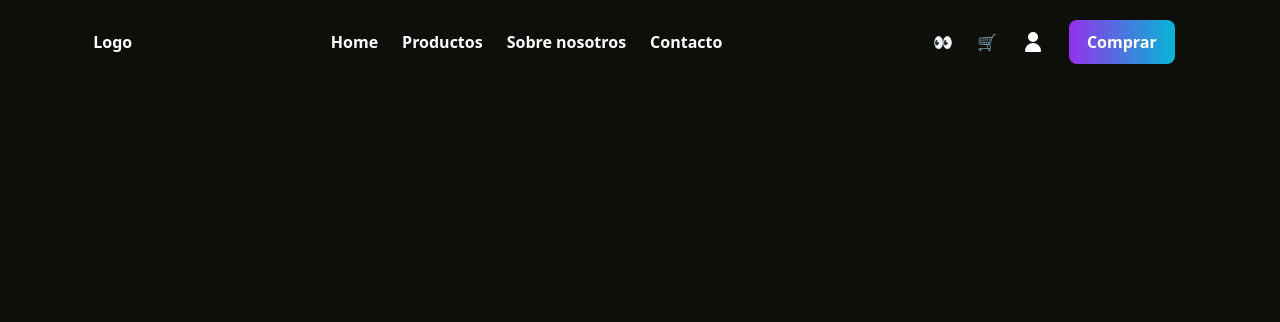
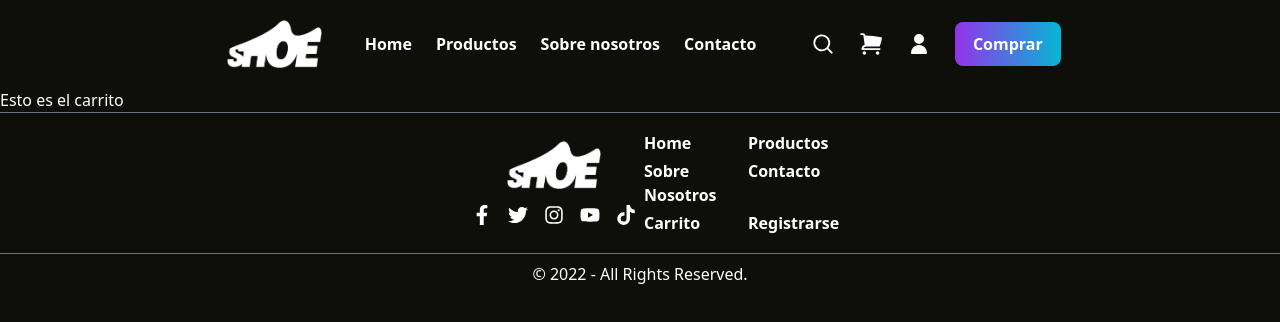
Before and after one commit to IgnacioLF/tienda_zapatillas_web, a React (Vite) app: page /carrito in a window 1280 px wide. Shown: the top 322 px of the page. Built offline with nearby package versions, Linux system fonts and the light colour scheme.

Commit message:
-added footer and icons

```diff
--- a/src/App.jsx
+++ b/src/App.jsx
@@ -1,5 +1,7 @@
 import { Routes, Route } from "react-router-dom";
+import Footer from "./components/Footer";
 import Header from "./components/Header";
+import Cart from "./pages/Cart";
 import Contacto from "./pages/Contacto";
 import HomePage from "./pages/HomePage";
 import Register from "./pages/Register";
@@ -8,7 +10,7 @@ import Tienda from "./pages/Tienda";
 
 function App() {
   return (
-    <div className="App">
+    <div className="App scroll-smooth">
       <Header />
       <Routes>
         <Route exact path="/" element={<HomePage />} />
@@ -16,7 +18,9 @@ function App() {
         <Route path="/sobre_nosotros" element={<SobreNosotros />} />
         <Route path="/contacto" element={<Contacto />} />
         <Route path="/registrarse" element={<Register />} />
+        <Route path="/carrito" element={<Cart />} />
       </Routes>
+      <Footer />
     </div>
   );
 }
--- /dev/null
+++ b/src/components/Footer.jsx
@@ -0,0 +1,113 @@
+import { Link } from "react-router-dom";
+import logoImage from "../assets/logo.png";
+
+const Footer = () => {
+  return (
+    <footer className="mb-2">
+      <div id="line_top" className="h-[1px] w-full bg-gray-500"></div>
+      <div
+        id="middle_footer"
+        className="w-full text-white flex justify-between items-center px-[29rem] py-3"
+      >
+        <div className="flex flex-col justify-center items-center">
+          <h2 className="py-4">
+            <Link to={"/"}>
+              <img src={logoImage} className="h-[3rem]" />
+            </Link>
+          </h2>
+          <div className="flex mb-4">
+            <a id="facebook" className="mx-2 hover:text-purple-500">
+              <svg
+                xmlns="http://www.w3.org/2000/svg"
+                viewBox="0 0 320 512"
+                className="w-5 h-5"
+              >
+                <path
+                  fill="currentColor"
+                  d="M279.14 288l14.22-92.66h-88.91v-60.13c0-25.35 12.42-50.06 52.24-50.06h40.42V6.26S260.43 0 225.36 0c-73.22 0-121.08 44.38-121.08 124.72v70.62H22.89V288h81.39v224h100.17V288z"
+                />
+              </svg>
+            </a>
+            <a id="twitter" className="mx-2 hover:text-purple-500">
+              <svg
+                xmlns="http://www.w3.org/2000/svg"
+                viewBox="0 0 512 512"
+                className="w-5 h-5"
+              >
+                <path
+                  fill="currentColor"
+                  d="M459.37 151.716c.325 4.548.325 9.097.325 13.645 0 138.72-105.583 298.558-298.558 298.558-59.452 0-114.68-17.219-161.137-47.106 8.447.974 16.568 1.299 25.34 1.299 49.055 0 94.213-16.568 130.274-44.832-46.132-.975-84.792-31.188-98.112-72.772 6.498.974 12.995 1.624 19.818 1.624 9.421 0 18.843-1.3 27.614-3.573-48.081-9.747-84.143-51.98-84.143-102.985v-1.299c13.969 7.797 30.214 12.67 47.431 13.319-28.264-18.843-46.781-51.005-46.781-87.391 0-19.492 5.197-37.36 14.294-52.954 51.655 63.675 129.3 105.258 216.365 109.807-1.624-7.797-2.599-15.918-2.599-24.04 0-57.828 46.782-104.934 104.934-104.934 30.213 0 57.502 12.67 76.67 33.137 23.715-4.548 46.456-13.32 66.599-25.34-7.798 24.366-24.366 44.833-46.132 57.827 21.117-2.273 41.584-8.122 60.426-16.243-14.292 20.791-32.161 39.308-52.628 54.253z"
+                />
+              </svg>
+            </a>
+            <a id="instagram" className="mx-2 hover:text-purple-500">
+              <svg
+                xmlns="http://www.w3.org/2000/svg"
+                viewBox="0 0 448 512"
+                className="w-5 h-5"
+              >
+                <path
+                  fill="currentColor"
+                  d="M224.1 141c-63.6 0-114.9 51.3-114.9 114.9s51.3 114.9 114.9 114.9S339 319.5 339 255.9 287.7 141 224.1 141zm0 189.6c-41.1 0-74.7-33.5-74.7-74.7s33.5-74.7 74.7-74.7 74.7 33.5 74.7 74.7-33.6 74.7-74.7 74.7zm146.4-194.3c0 14.9-12 26.8-26.8 26.8-14.9 0-26.8-12-26.8-26.8s12-26.8 26.8-26.8 26.8 12 26.8 26.8zm76.1 27.2c-1.7-35.9-9.9-67.7-36.2-93.9-26.2-26.2-58-34.4-93.9-36.2-37-2.1-147.9-2.1-184.9 0-35.8 1.7-67.6 9.9-93.9 36.1s-34.4 58-36.2 93.9c-2.1 37-2.1 147.9 0 184.9 1.7 35.9 9.9 67.7 36.2 93.9s58 34.4 93.9 36.2c37 2.1 147.9 2.1 184.9 0 35.9-1.7 67.7-9.9 93.9-36.2 26.2-26.2 34.4-58 36.2-93.9 2.1-37 2.1-147.8 0-184.8zM398.8 388c-7.8 19.6-22.9 34.7-42.6 42.6-29.5 11.7-99.5 9-132.1 9s-102.7 2.6-132.1-9c-19.6-7.8-34.7-22.9-42.6-42.6-11.7-29.5-9-99.5-9-132.1s-2.6-102.7 9-132.1c7.8-19.6 22.9-34.7 42.6-42.6 29.5-11.7 99.5-9 132.1-9s102.7-2.6 132.1 9c19.6 7.8 34.7 22.9 42.6 42.6 11.7 29.5 9 99.5 9 132.1s2.7 102.7-9 132.1z"
+                />
+              </svg>
+            </a>
+            <a id="youtube" className="mx-2 hover:text-purple-500">
+              <svg
+                xmlns="http://www.w3.org/2000/svg"
+                viewBox="0 0 576 512"
+                className="w-5 h-5"
+              >
+                <path
+                  fill="currentColor"
+                  d="M549.655 124.083c-6.281-23.65-24.787-42.276-48.284-48.597C458.781 64 288 64 288 64S117.22 64 74.629 75.486c-23.497 6.322-42.003 24.947-48.284 48.597-11.412 42.867-11.412 132.305-11.412 132.305s0 89.438 11.412 132.305c6.281 23.65 24.787 41.5 48.284 47.821C117.22 448 288 448 288 448s170.78 0 213.371-11.486c23.497-6.321 42.003-24.171 48.284-47.821 11.412-42.867 11.412-132.305 11.412-132.305s0-89.438-11.412-132.305zm-317.51 213.508V175.185l142.739 81.205-142.739 81.201z"
+                />
+              </svg>
+            </a>
+            <a id="tiktok" className="mx-2 hover:text-purple-500">
+              <svg
+                xmlns="http://www.w3.org/2000/svg"
+                viewBox="0 0 448 512"
+                className="w-5 h-5"
+              >
+                <path
+                  fill="currentColor"
+                  d="M448,209.91a210.06,210.06,0,0,1-122.77-39.25V349.38A162.55,162.55,0,1,1,185,188.31V278.2a74.62,74.62,0,1,0,52.23,71.18V0l88,0a121.18,121.18,0,0,0,1.86,22.17h0A122.18,122.18,0,0,0,381,102.39a121.43,121.43,0,0,0,67,20.14Z"
+                />
+              </svg>
+            </a>
+          </div>
+        </div>
+        <div>
+          <ul className="grid grid-cols-2 gap-x-9 gap-y-1 font-semibold">
+            <li className="hover:text-purple-500">
+              <Link to={"/"}>Home</Link>
+            </li>
+            <li className="hover:text-purple-500">
+              {" "}
+              <Link to={"/tienda"}>Productos</Link>
+            </li>
+            <li className="hover:text-purple-500">
+              <Link to={"/sobre_nosotros"}>Sobre Nosotros</Link>
+            </li>
+            <li className="hover:text-purple-500">
+              <Link to={"/contacto"}>Contacto</Link>
+            </li>
+            <li className="hover:text-purple-500">
+              <Link to={"/carrito"}>Carrito</Link>
+            </li>
+            <li className="hover:text-purple-500">
+              <Link to={"/registrarse"}>Registrarse</Link>
+            </li>
+          </ul>
+        </div>
+      </div>
+      <div id="line_botom" className="h-[1px] w-full bg-gray-500"></div>
+      <p className="text-white text-center mt-2">
+        © 2022 - All Rights Reserved.
+      </p>
+    </footer>
+  );
+};
+
+export default Footer;
--- a/src/components/Header.jsx
+++ b/src/components/Header.jsx
@@ -6,6 +6,7 @@ import PurpleButton from "./PurpleButton";
 import { useSignInValidator } from "../customHooks/useSigninValidator";
 import ErrorDiv from "./ErrorDiv";
 import { inicioSesionUsuario } from "../api/ServicioWebUsuarios_Spring";
+import logoImage from "../assets/logo.png";
 
 const Header = () => {
   const [userDropdown, setUserDropdown] = useState(false);
@@ -64,10 +65,12 @@ const Header = () => {
   };
 
   return (
-    <header>
-      <nav className="flex justify-around items-center py-5 text-white font-semibold">
-        <div>
-          <Link to={"/"}>Logo</Link>
+    <header className="flex justify-center">
+      <nav className="w-full max-w-[70%] flex justify-around items-center py-5 text-white font-semibold">
+        <div className="ml-5">
+          <Link to={"/"}>
+            <img src={logoImage} className="h-[3rem]" />
+          </Link>
         </div>
         <div>
           <ul className="flex">
@@ -86,13 +89,37 @@ const Header = () => {
           </ul>
         </div>
         <div className="flex items-center">
-          <div className="mx-3">👀</div>
-          <div className="mx-3">🛒</div>
+          <div className="mx-3 hover:text-purple-500">
+            <svg
+              xmlns="http://www.w3.org/2000/svg"
+              viewBox="0 0 20 20"
+              fill="currentColor"
+              className="w-6 h-6"
+            >
+              <path
+                fillRule="evenodd"
+                d="M9 3.5a5.5 5.5 0 100 11 5.5 5.5 0 000-11zM2 9a7 7 0 1112.452 4.391l3.328 3.329a.75.75 0 11-1.06 1.06l-3.329-3.328A7 7 0 012 9z"
+                clipRule="evenodd"
+              />
+            </svg>
+          </div>
+          <div className="mx-3 hover:text-purple-500">
+            <Link to={"/carrito"}>
+              <svg
+                xmlns="http://www.w3.org/2000/svg"
+                viewBox="0 0 20 20"
+                fill="currentColor"
+                className="w-6 h-6"
+              >
+                <path d="M1 1.75A.75.75 0 011.75 1h1.628a1.75 1.75 0 011.734 1.51L5.18 3a65.25 65.25 0 0113.36 1.412.75.75 0 01.58.875 48.645 48.645 0 01-1.618 6.2.75.75 0 01-.712.513H6a2.503 2.503 0 00-2.292 1.5H17.25a.75.75 0 010 1.5H2.76a.75.75 0 01-.748-.807 4.002 4.002 0 012.716-3.486L3.626 2.716a.25.25 0 00-.248-.216H1.75A.75.75 0 011 1.75zM6 17.5a1.5 1.5 0 11-3 0 1.5 1.5 0 013 0zM15.5 19a1.5 1.5 0 100-3 1.5 1.5 0 000 3z" />
+              </svg>
+            </Link>
+          </div>
           <div className="mx-3">
             <a onClick={handleUserClick}>
               <svg
-                className="w-6 h-6"
-                fill="white"
+                className="w-6 h-6 hover:text-purple-500"
+                fill="currentColor"
                 stroke="currentColor"
                 viewBox="0 0 24 24"
                 xmlns="http://www.w3.org/2000/svg"
@@ -106,7 +133,7 @@ const Header = () => {
               </svg>
             </a>
             {userDropdown && (
-              <div className="max-w-[15rem] flex flex-col justify-center items-center absolute bg-black-gradient-2 ml-[-6rem] p-3 rounded-lg mt-4">
+              <div className="max-w-[15rem] flex flex-col justify-center items-center absolute bg-black-gradient-2 ml-[-6rem] p-3 rounded-lg mt-4 z-10">
                 <form
                   onSubmit={onSubmitSignIn}
                   className="flex flex-col justify-center items-center mb-3 mx-2"
--- a/src/components/InputLabel.jsx
+++ b/src/components/InputLabel.jsx
@@ -7,6 +7,7 @@ const InputLabel = ({
   inputOnBlur,
   styles,
   errorform,
+  labelStyles,
 }) => {
   let errorStyles = "";
   if (errorform) {
@@ -14,7 +15,7 @@ const InputLabel = ({
   }
   return (
     <label className={`${styles} flex flex-col`}>
-      <span className="ml-1">{label}</span>
+      <span className={`${labelStyles} ml-1`}>{label}</span>
       <input
         className={`${errorStyles} mt-1 rounded-sm text-gray-900 p-1`}
         name={inputName}
--- /dev/null
+++ b/src/pages/Cart.jsx
@@ -0,0 +1,5 @@
+const Cart = () => {
+  return <div className="text-white">Esto es el carrito</div>;
+};
+
+export default Cart;
```
Also changed, not shown: src/pages/HomePage.jsx (+18 -3 lines), src/pages/Register.jsx (+7 -1 lines), src/assets/logo.png (added).
